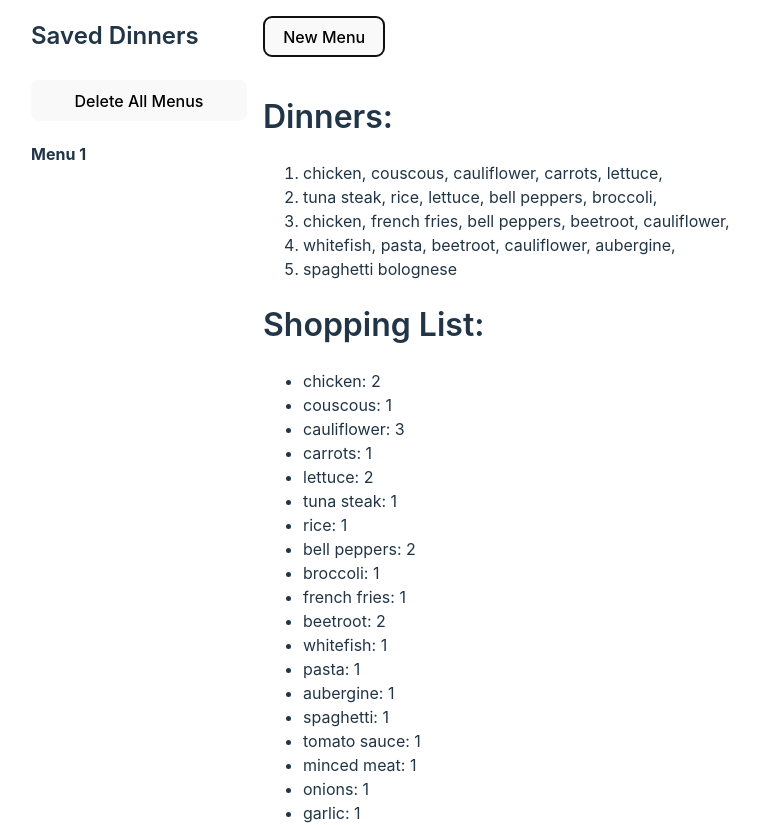
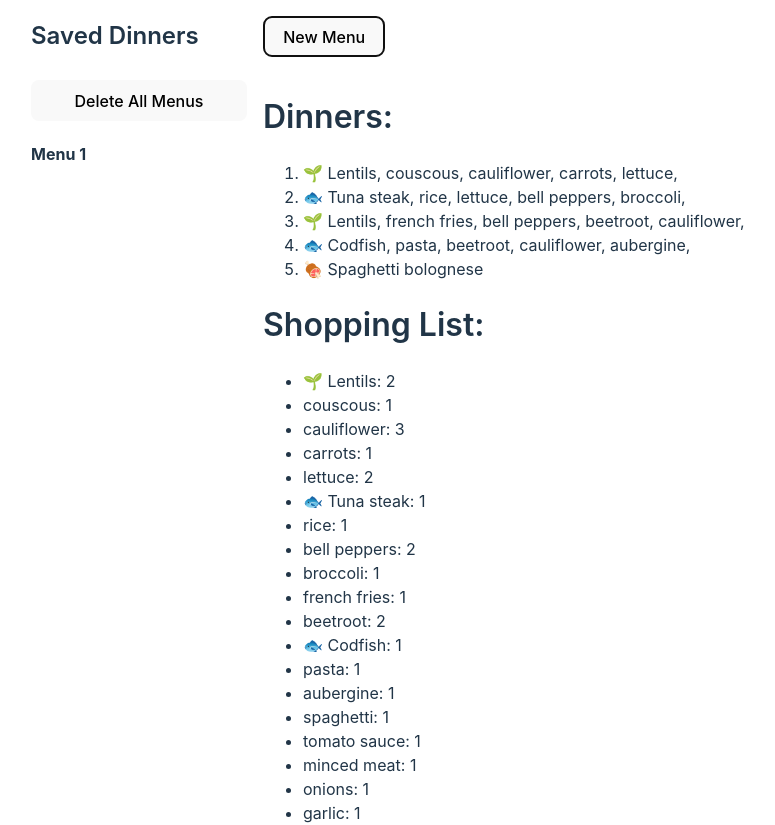
Before and after one commit to jrparente/app-simple-dinners, a React (Vite) app: page / in a window 1280 px wide. Both pictures are taken after a click on the button "New Menu". Shown: the whole page, without its empty margins (169-944 px from the left). Built offline with nearby package versions, Linux system fonts and the light colour scheme.

Commit message:
Added functionalities to ReadMe, added keys to dinners list and emojis to proteins (so that we can see easily how much of each type of protein we're getting per week)

```diff
--- a/src/components/Dinners.jsx
+++ b/src/components/Dinners.jsx
@@ -1,4 +1,5 @@
 import React from "react";
+import { nanoid } from "nanoid";
 
 export default function Dinners(props) {
   let dinner = [];
@@ -15,7 +16,9 @@ export default function Dinners(props) {
       <p className="title">Dinners:</p>
       <ol>
         {dinner.map((item) => (
-          <li className="dinner-list">{item}</li>
+          <li className="dinner-list" key={nanoid()}>
+            {item}
+          </li>
         ))}
       </ol>
     </section>
--- a/src/components/Ingredients.jsx
+++ b/src/components/Ingredients.jsx
@@ -1,11 +1,15 @@
 export default {
   proteins: [
-    "beans",
-    "chicken",
-    "codfish",
-    "whitefish",
-    "canned tuna",
-    "tuna steak",
+    "🌱 Beans",
+    "🌱 Chickpeas",
+    "🌱 Lentils",
+    "🍗 Chicken",
+    "🍖 Beef",
+    "🐟 Codfish",
+    "🐟 Whitefish",
+    "🐟 Canned tuna",
+    "🐟 Tuna steak",
+    "🐟 Salmon",
   ],
   carbs: ["potatoes", "french fries", "pasta", "noisettes", "rice", "couscous"],
   vegs: [
@@ -20,7 +24,7 @@ export default {
   ],
   bigMeals: [
     {
-      name: "spaghetti carbonara",
+      name: "🥓 Spaghetti carbonara",
       ingredients: [
         "spaghetti",
         "bacon",
@@ -31,7 +35,7 @@ export default {
       ],
     },
     {
-      name: "lasagna",
+      name: "🍖 Lasagna",
       ingredients: [
         "lasagna pasta",
         "tomato sauce",
@@ -43,7 +47,7 @@ export default {
       ],
     },
     {
-      name: "fish pie",
+      name: "🐟 Fish pie",
       ingredients: [
         "white fish",
         "milk",
@@ -54,7 +58,7 @@ export default {
       ],
     },
     {
-      name: "peas and eggs",
+      name: "🥚 Peas and eggs",
       ingredients: [
         "peas",
         "tomatoes",
@@ -66,7 +70,7 @@ export default {
       ],
     },
     {
-      name: "spaghetti bolognese",
+      name: "🍖 Spaghetti bolognese",
       ingredients: [
         "spaghetti",
         "tomato sauce",
```
Also changed, not shown: 1 other file (tests, documents, lock files or other folders).
